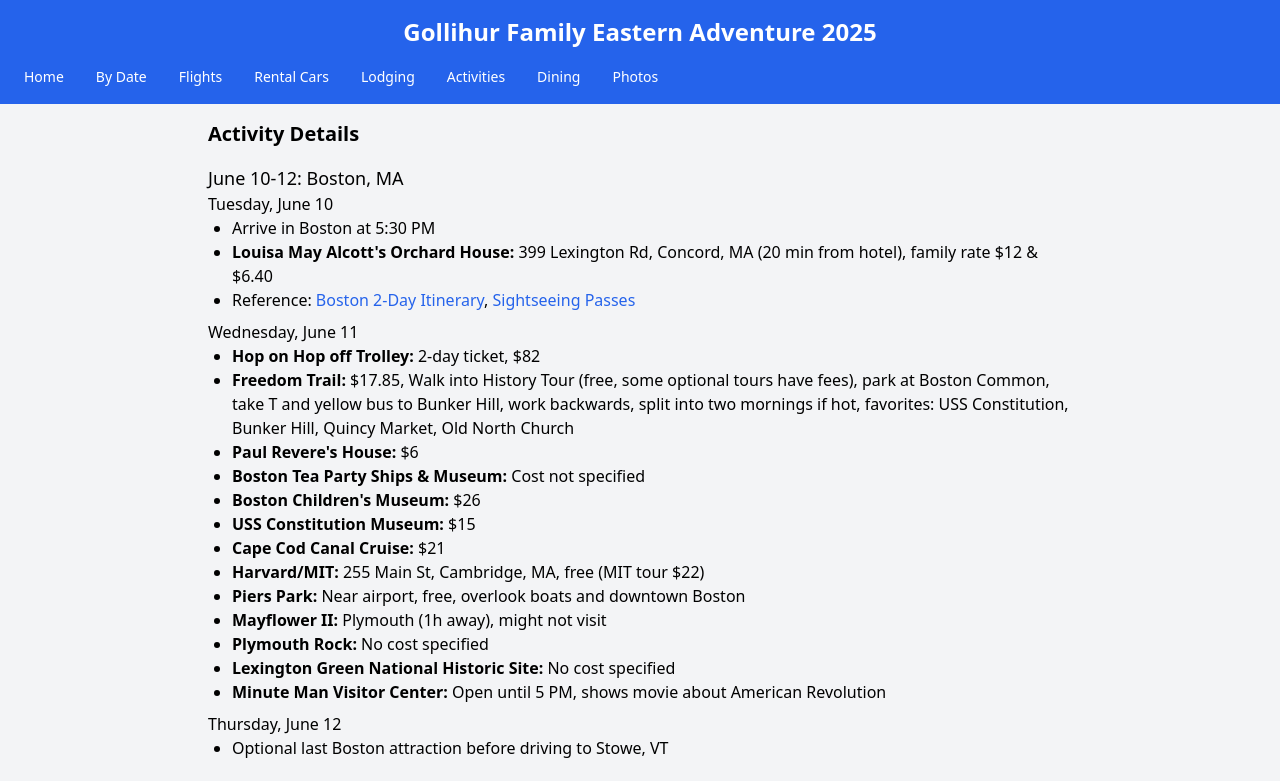
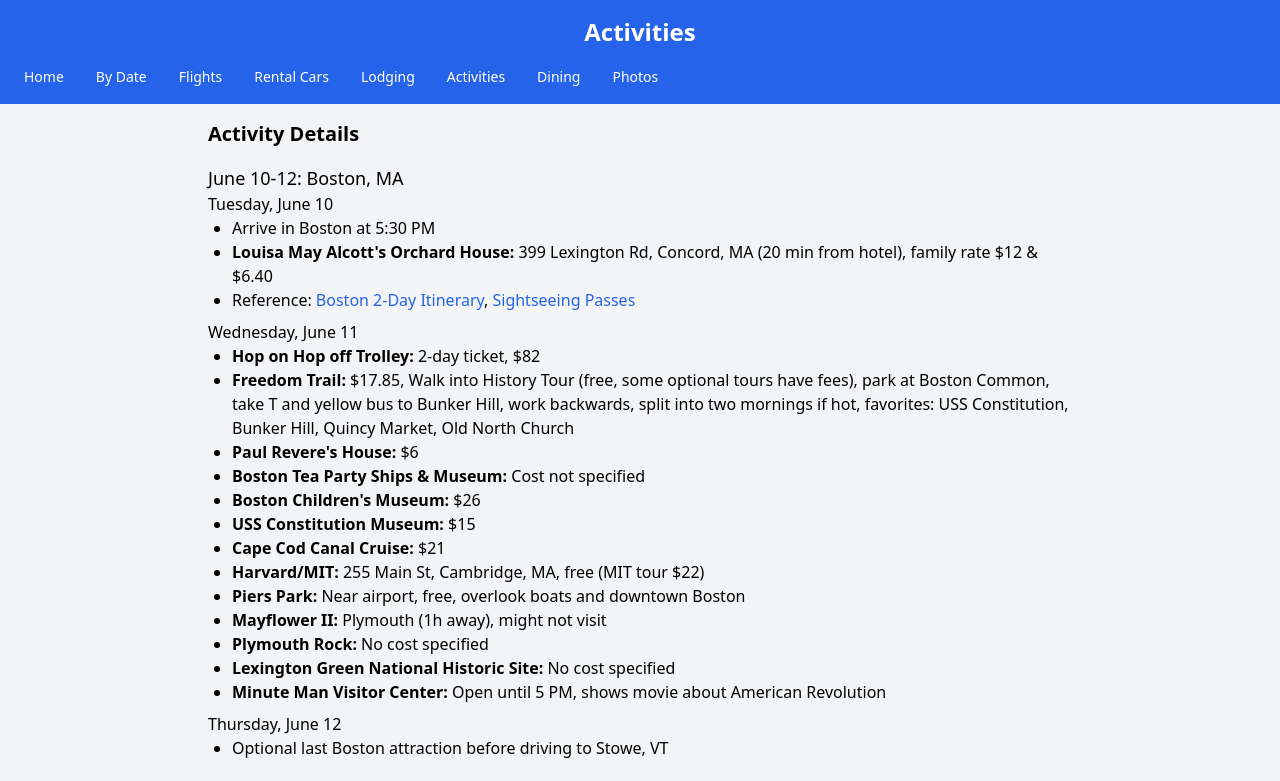
Before and after one commit to mattg801/trip, a plain HTML site: page activities.html in a window 1280 px wide. Shown: the top 781 px of the page. Drawn offline with nearby package versions, Linux system fonts and the light colour scheme.

Commit message:
Update activities.html

```diff
--- a/activities.html
+++ b/activities.html
@@ -47,7 +47,7 @@
 </head>
 <body class="bg-gray-100 font-sans">
     <nav class="bg-blue-600 text-white p-4">
-    <h1 class="text-2xl font-bold text-center">Gollihur Family Eastern Adventure 2025</h1>
+    <h1 class="text-2xl font-bold text-center">Activities</h1>
     <div class="overflow-x-auto">
         <ul class="flex mt-4 space-x-4 whitespace-nowrap">
             <li><a href="index.html" class="hover:underline px-2 py-1 text-sm">Home</a></li>
```
